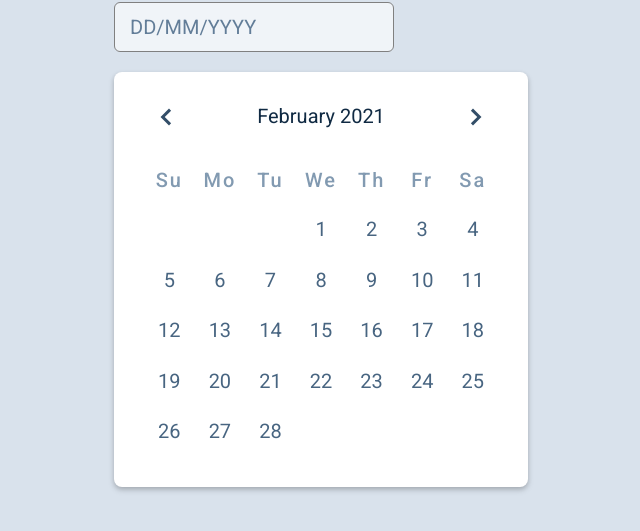
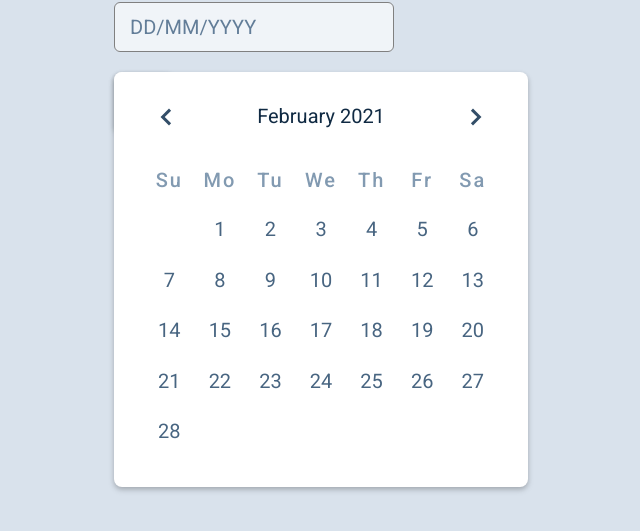
Before and after one commit to kowall1013/Datepicker-10-Vanilla-JS, a plain HTML site: page index.html in a window 1280 px wide. Shown: the part 245-776 px from the top of the page, without its empty margins (321-961 px from the left). Drawn offline with Linux system fonts and the light colour scheme.

Commit message:
feat:Building Calendar datepicker using JS

```diff
--- a/index.html
+++ b/index.html
@@ -38,23 +38,6 @@
               </svg>
             </button>
           </div>
-
-          <div class="datepicker__calendar">
-            <div class="datepicker__monthIndicator">
-              <time datetime="2021-02"> February 2021 </time>
-            </div>
-            <div class="datepicker__day-of-week">
-              <div>Su</div>
-              <div>Mo</div>
-              <div>Tu</div>
-              <div>We</div>
-              <div>Th</div>
-              <div>Fr</div>
-              <div>Sa</div>
-            </div>
-            <div class="datepicker__date-grid">
-            </div>
-          </div>
         </div>
       </div>
     </form>
--- a/js/main.js
+++ b/js/main.js
@@ -1,7 +1,5 @@
-const yearMonthIndicator = document.querySelector('.datepicker__monthIndicator')
-const dateGrid = document.querySelector('.datepicker__date-grid')
-
-const date = new Date(2021, 1, 17)
+const date = new Date(2021, 1, 18)
+const form = document.querySelector('form')
 
  const monthsInAYear = [
    'January',
@@ -18,26 +16,78 @@ const monthsInAYear = [
    'December'
  ]
 
+const createDateGridHTML = date => {
+  const dategrid = document.createElement('div')
+  const year = date.getFullYear()
   const month = date.getMonth()
-const monthName = monthsInAYear[month]
-const year = date.getFullYear()
+  const firstDayOfTheMonth = new Date(date.setDate(1)).getDay()
   const lastDayInMonth = new Date(year, month + 1, 0)
   const daysInMonth = lastDayInMonth.getDate()
 
+  for (let day = 1; day <= daysInMonth; day++) {
+    const button = document.createElement('button')
+    if (day === 1) button.style.setProperty('--firstDayOfMonth', firstDayOfTheMonth + 1)
 
-const dateTimeMonth = (month + 1).toString().padStart(2,'0')
-yearMonthIndicator.innerHTML = `<time datetime="${year}-${dateTimeMonth}"> ${monthName} ${year} </time>`
+    const datetimeDay = day.toString().padStart(2, '0')
+    const datetimeMonth = (month + 1).toString().padStart(2, '0')
+    button.innerHTML = `<time datetime="${year}-${datetimeMonth}-${datetimeDay}">${day}</time>`
 
-for (let day = 1; day <= daysInMonth; day++){
-  const button = document.createElement('button')
-  const dateTimeDay = day.toString().padStart(2, '0')
-  const firstDayOfMonth = date.getDay()
+    dategrid.appendChild(button)
+  }
 
-  if (day === 1) button.style.setProperty('--firstDayOfMonth', firstDayOfMonth + 1 )
+  return dategrid.innerHTML
+}
 
-  button.innerHTML = `
-  <time datetime="${year}-${dateTimeMonth}-${dateTimeDay}">${day}</time>
+const createDatepicker = date => {
+  const datepicker = document.createElement('div')
+  datepicker.classList.add('datepicker')
+
+  const year = date.getFullYear()
+  const month = date.getMonth()
+  const monthName = monthsInAYear[month]
+  const dateTimeMonth = (month + 1).toString().padStart(2, '0')
+
+  const previousNextMonthButtons = `
+    <div class="datepicker__buttons">
+      <button class="datepicker__previous">
+        <svg viewBox="0 0 20 20">
+          <path fill="currentColor" d="M7.05 9.293L6.343 10 12 15.657l1.414-1.414L9.172 10l4.242-4.243L12 4.343z" /></svg>
+        </svg>
+      </button>
+
+      <button class="datepicker__next">
+        <svg viewBox="0 0 20 20">
+          <path fill="currentColor" d="M12.95 10.707l.707-.707L8 4.343 6.586 5.757 10.828 10l-4.242 4.243L8 15.657l4.95-4.95z" />
+        </svg>
+      </button>
+    </div>
+  `
+  const calendar = `
+    <div class="datepicker__calendar">
+      <div class="datepicker__monthIndicator">
+              <time datetime="${year}-${dateTimeMonth}"> ${monthName} ${year} </time>
+      </div>
+       <div class="datepicker__day-of-week">
+          <div>Su</div>
+          <div>Mo</div>
+          <div>Tu</div>
+          <div>We</div>
+          <div>Th</div>
+          <div>Fr</div>
+          <div>Sa</div>
+      </div>
+      <div class="datepicker__date-grid">
+        ${createDateGridHTML(date)}
+      </div>
+    </div>
   `
 
-  dateGrid.appendChild(button)
+  datepicker.innerHTML = `
+    ${previousNextMonthButtons}
+    ${calendar}
+  `
+
+  return datepicker
 }
+
+form.appendChild(createDatepicker(date))
```
Lines whose indentation alone changed are shown as unchanged.
